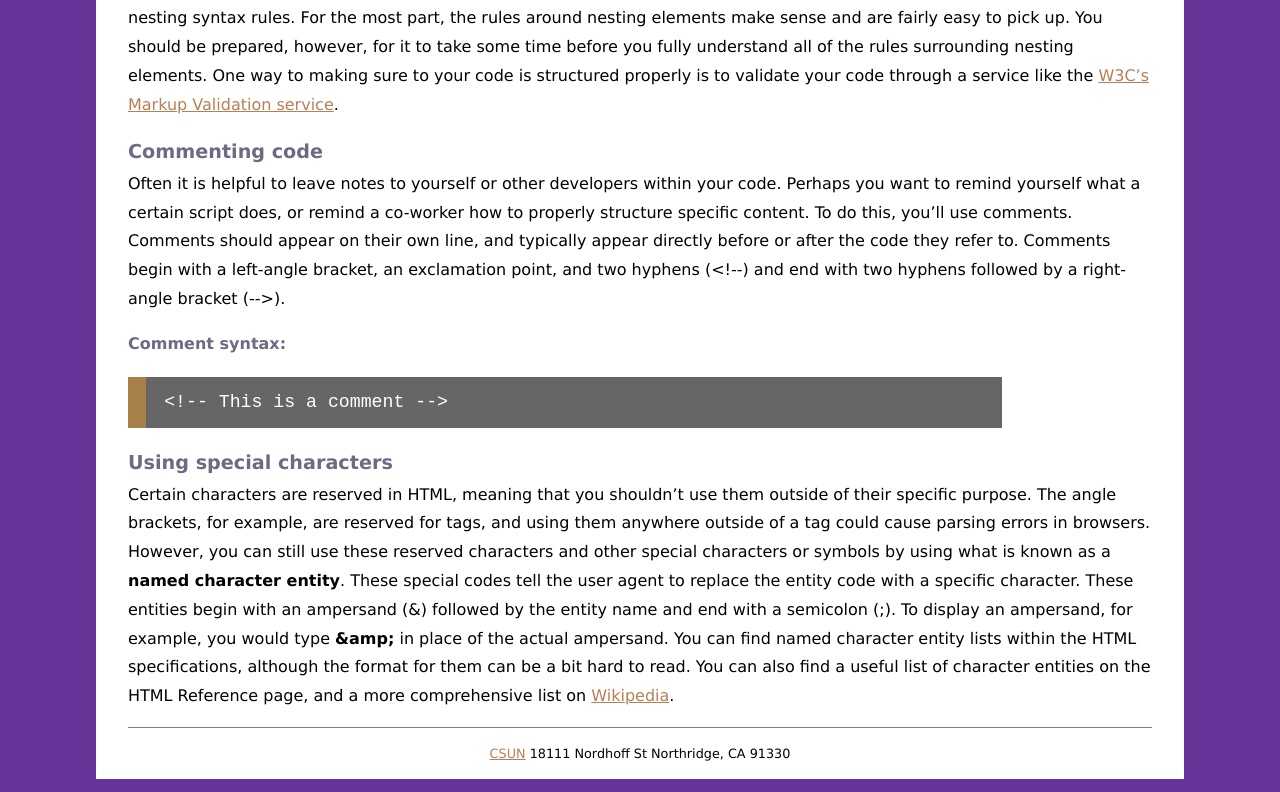
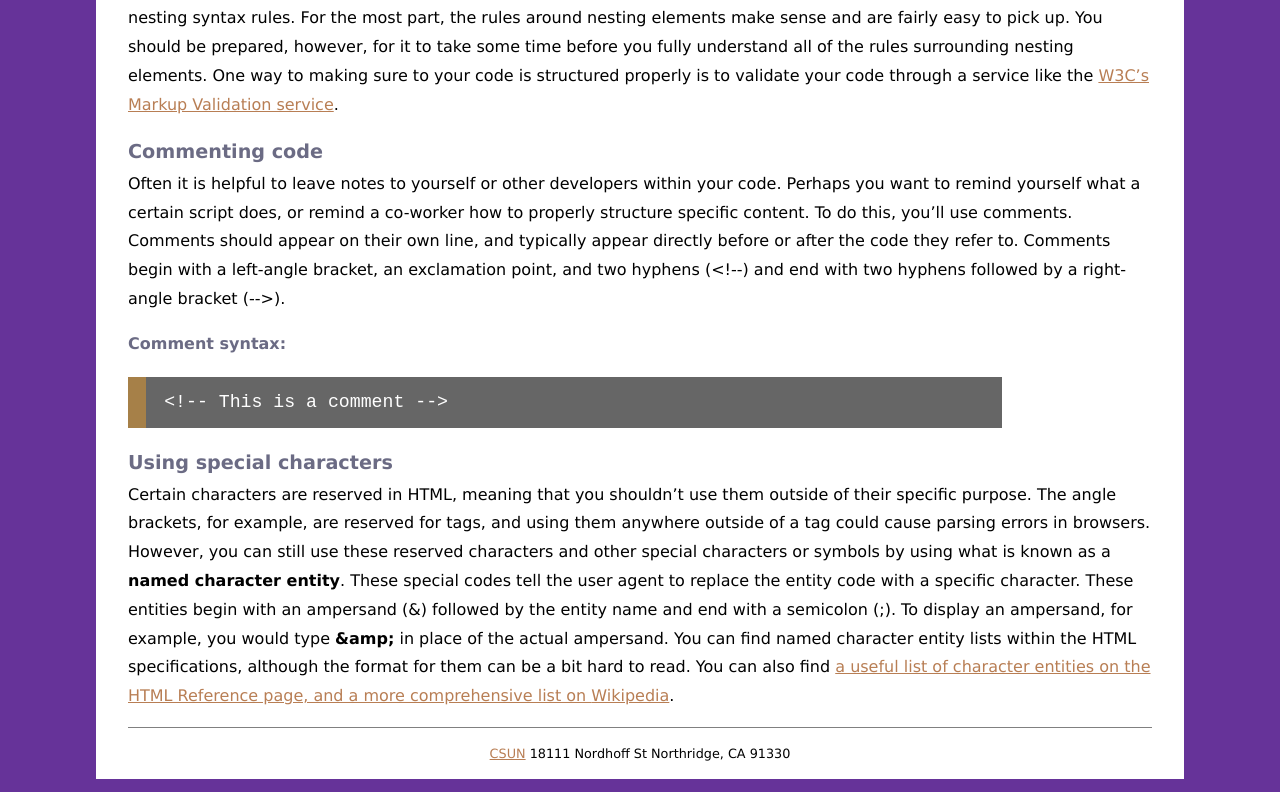
Before and after one commit to Jaspreet1805/Comp484-HW3-1, a plain HTML site: page syntax.html in a window 1280 px wide. Shown: the part 3159-3951 px from the top of the page. Drawn offline with Linux system fonts and the light colour scheme.

Commit message:
Part 3 done

```diff
--- a/syntax.html
+++ b/syntax.html
@@ -220,7 +220,12 @@
             for example, you would type <strong>&amp;amp;</strong> in place of
             the actual ampersand. You can find named character entity lists
             within the HTML specifications, although the format for them can be
-            a bit hard to read. You can also find a useful list of character
+            a bit hard to read. You can also find
+            <a
+              href="reference.html#named-entities"
+              title="View the named character entities on the HTML Reference page"
+              >
+            a useful list of character
             entities on the HTML Reference page, and a more comprehensive list
             on
             <a
```
Also changed, not shown: reference.html (+6 -1 lines).
